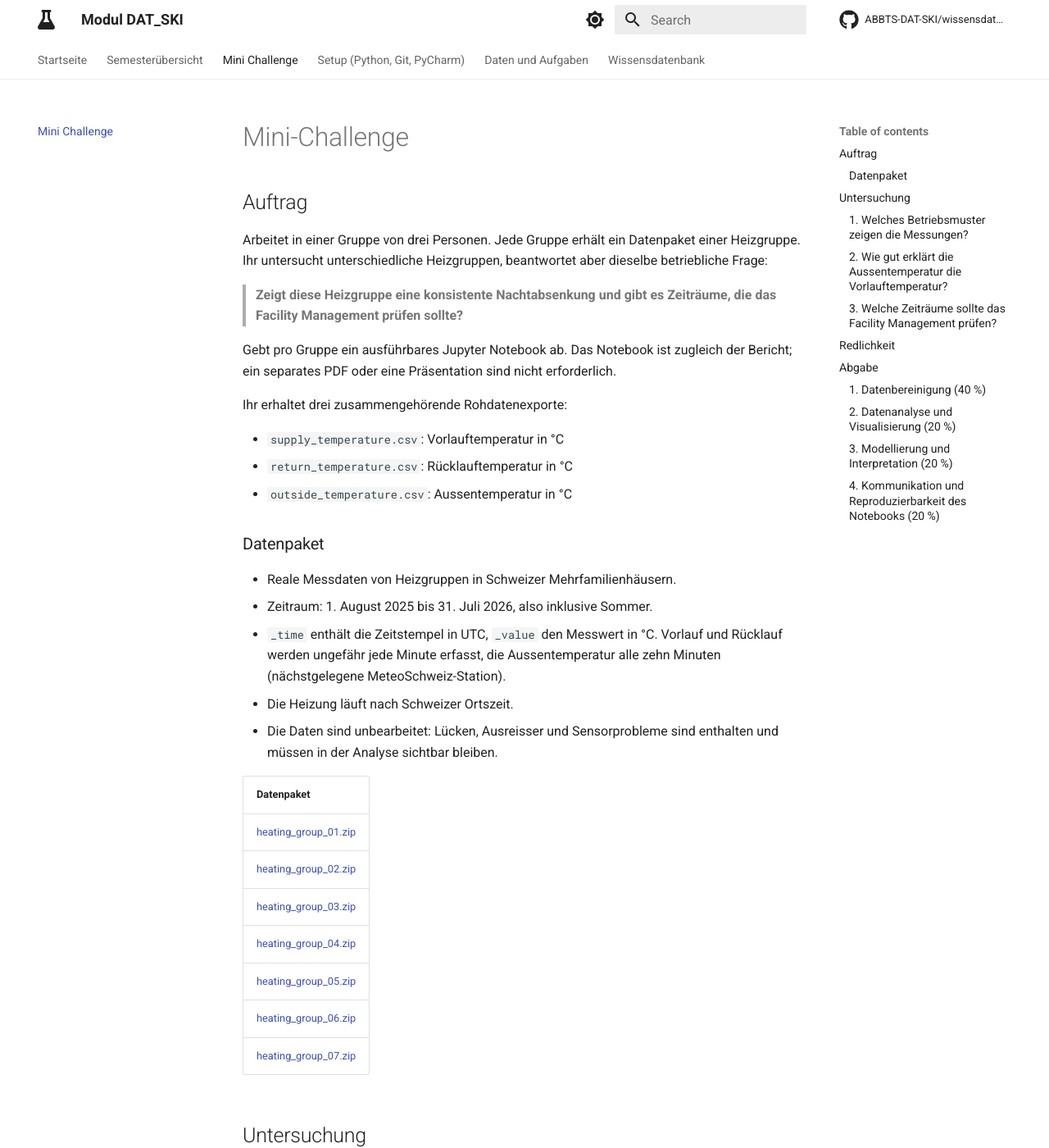
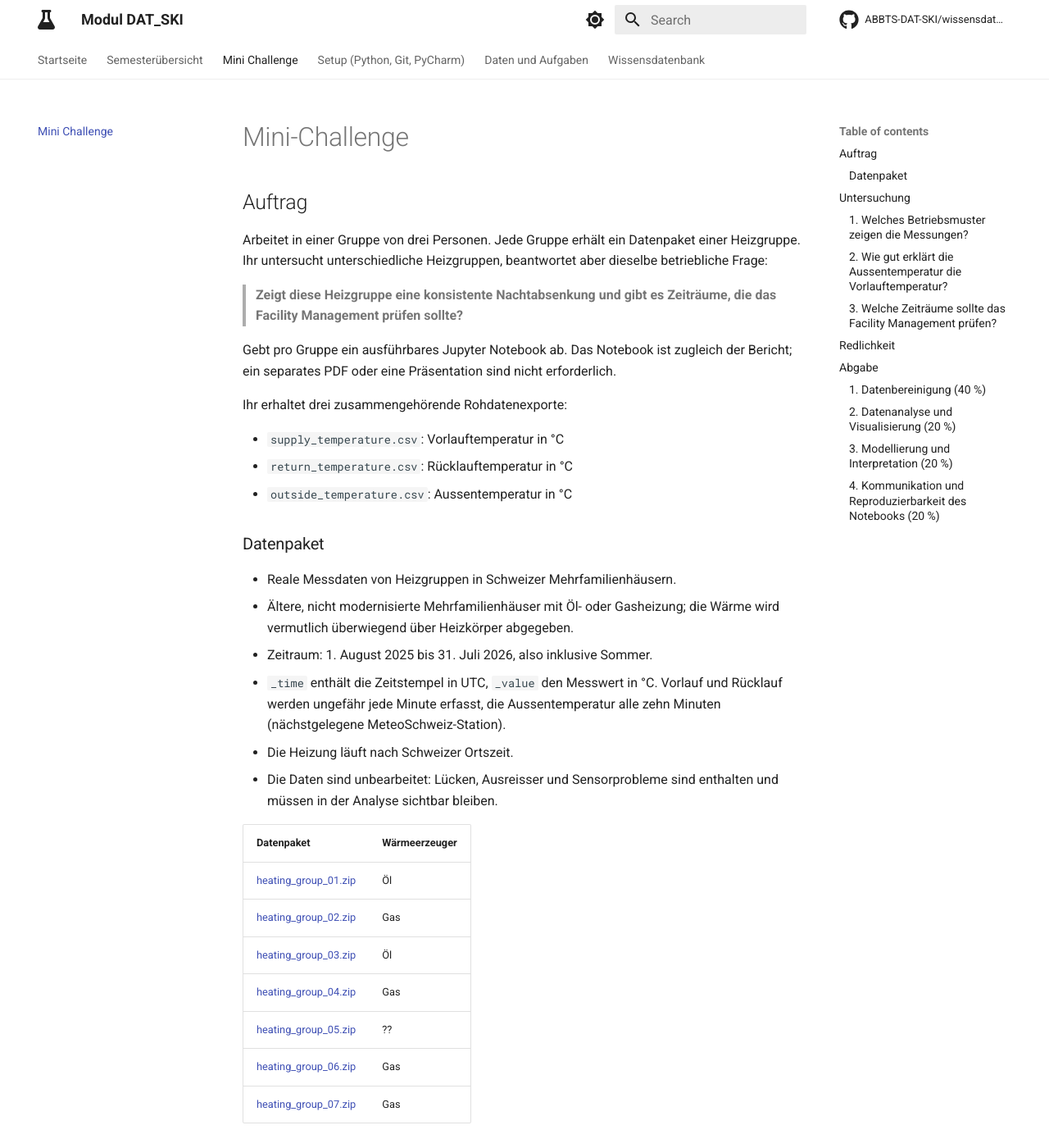
Before and after one commit to ABBTS-DAT-SKI/wissensdatenbank, an MkDocs documentation site: the page built from docs/mini_challenge.md, in a window 1280 px wide and 1400 px high. Shown: the whole window at 82% size. Built offline with MkDocs 1.6.1 and Material for MkDocs 9.7.7, drawn with Linux system fonts in a browser that asks for light colours; comment, search, counter and statistics services are not loaded.

Commit message:
Mini-Challenge: Wärmeerzeuger pro Datenpaket ergänzt
Co-Authored-By: Claude Opus 5.5 <noreply@anthropic.com>

```diff
--- a/docs/mini_challenge.md
+++ b/docs/mini_challenge.md
@@ -20,6 +20,8 @@ Ihr erhaltet drei zusammengehörende Rohdatenexporte:
 ### Datenpaket
 
 - Reale Messdaten von Heizgruppen in Schweizer Mehrfamilienhäusern.
+- Ältere, nicht modernisierte Mehrfamilienhäuser mit Öl- oder Gasheizung; die
+  Wärme wird vermutlich überwiegend über Heizkörper abgegeben.
 - Zeitraum: 1. August 2025 bis 31. Juli 2026, also inklusive Sommer.
 - `_time` enthält die Zeitstempel in UTC, `_value` den Messwert in °C. Vorlauf
   und Rücklauf werden ungefähr jede Minute erfasst, die Aussentemperatur alle
@@ -28,15 +30,15 @@ Ihr erhaltet drei zusammengehörende Rohdatenexporte:
 - Die Daten sind unbearbeitet: Lücken, Ausreisser und Sensorprobleme sind
   enthalten und müssen in der Analyse sichtbar bleiben.
 
-| Datenpaket |
-| --- |
-| [heating_group_01.zip](downloads/mini_challenge/heating_group_01.zip) |
-| [heating_group_02.zip](downloads/mini_challenge/heating_group_02.zip) |
-| [heating_group_03.zip](downloads/mini_challenge/heating_group_03.zip) |
-| [heating_group_04.zip](downloads/mini_challenge/heating_group_04.zip) |
-| [heating_group_05.zip](downloads/mini_challenge/heating_group_05.zip) |
-| [heating_group_06.zip](downloads/mini_challenge/heating_group_06.zip) |
-| [heating_group_07.zip](downloads/mini_challenge/heating_group_07.zip) |
+| Datenpaket | Wärmeerzeuger |
+| --- | --- |
+| [heating_group_01.zip](downloads/mini_challenge/heating_group_01.zip) | Öl |
+| [heating_group_02.zip](downloads/mini_challenge/heating_group_02.zip) | Gas |
+| [heating_group_03.zip](downloads/mini_challenge/heating_group_03.zip) | Öl |
+| [heating_group_04.zip](downloads/mini_challenge/heating_group_04.zip) | Gas |
+| [heating_group_05.zip](downloads/mini_challenge/heating_group_05.zip) | ?? |
+| [heating_group_06.zip](downloads/mini_challenge/heating_group_06.zip) | Gas |
+| [heating_group_07.zip](downloads/mini_challenge/heating_group_07.zip) | Gas |
 
 ## Untersuchung
 
```
